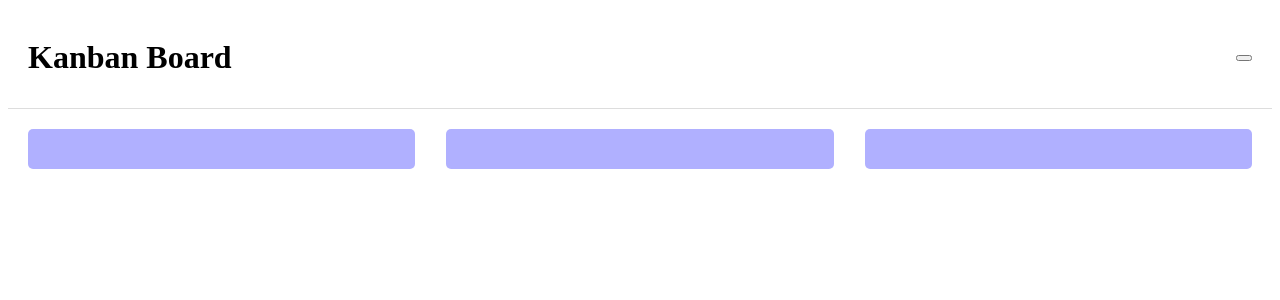
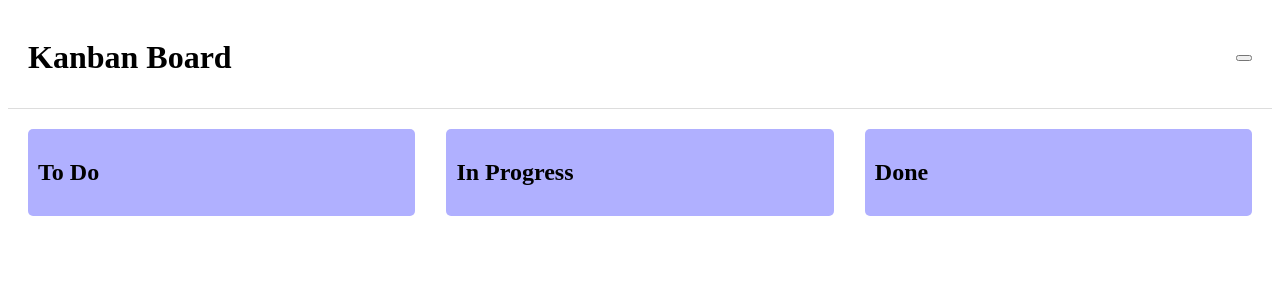
Before and after one commit to Arunthathy123/kanban-board, a React (Create React App) app: page / in a window 1280 px wide. Shown: the top 300 px of the page. Built offline with nearby package versions, Linux system fonts and the light colour scheme.

Commit message:
Create custom hook useLocalStorage to store data in local storage

```diff
--- a/src/components/Board.jsx
+++ b/src/components/Board.jsx
@@ -1,15 +1,23 @@
 import React from 'react'
 import '../assets/boardStyle.css'
 import Column from './Column'
+import {useLocalStorage} from '../hooks/useLocalStorage'
+
+const initialColumns = {
+    'To Do': [],
+    'In Progress': [],
+    'Done': []
+  };
 
 const Board = () => {
-  return (
-    <div className='board'>
-      <Column />
-      <Column />
-      <Column />
-    </div>
-  )
+    const [columns, setColumns] = useLocalStorage('kanbanColumns', initialColumns);
+    return (
+        <div className='board'>
+            {Object.keys(columns).map(column => (
+                <Column key={column} name={column} task={columns[column]} moveTask='' />
+            ))}
+        </div>
+    )
 }
 
 export default Board
--- /dev/null
+++ b/src/hooks/useLocalStorage.js
@@ -0,0 +1,23 @@
+import { useState } from 'react';
+
+export const useLocalStorage = (key, initialValue) => {
+  const [storedValue, setStoredValue] = useState(() => {
+    try {
+      const item = window.localStorage.getItem(key);
+      return item ? JSON.parse(item) : initialValue;
+    } catch (error) {
+      return initialValue;
+    }
+  });
+
+  const setValue = (value) => {
+    try {
+      setStoredValue(value);
+      window.localStorage.setItem(key, JSON.stringify(value));
+    } catch (error) {
+      console.error(error);
+    }
+  };
+
+  return [storedValue, setValue];
+};
```
